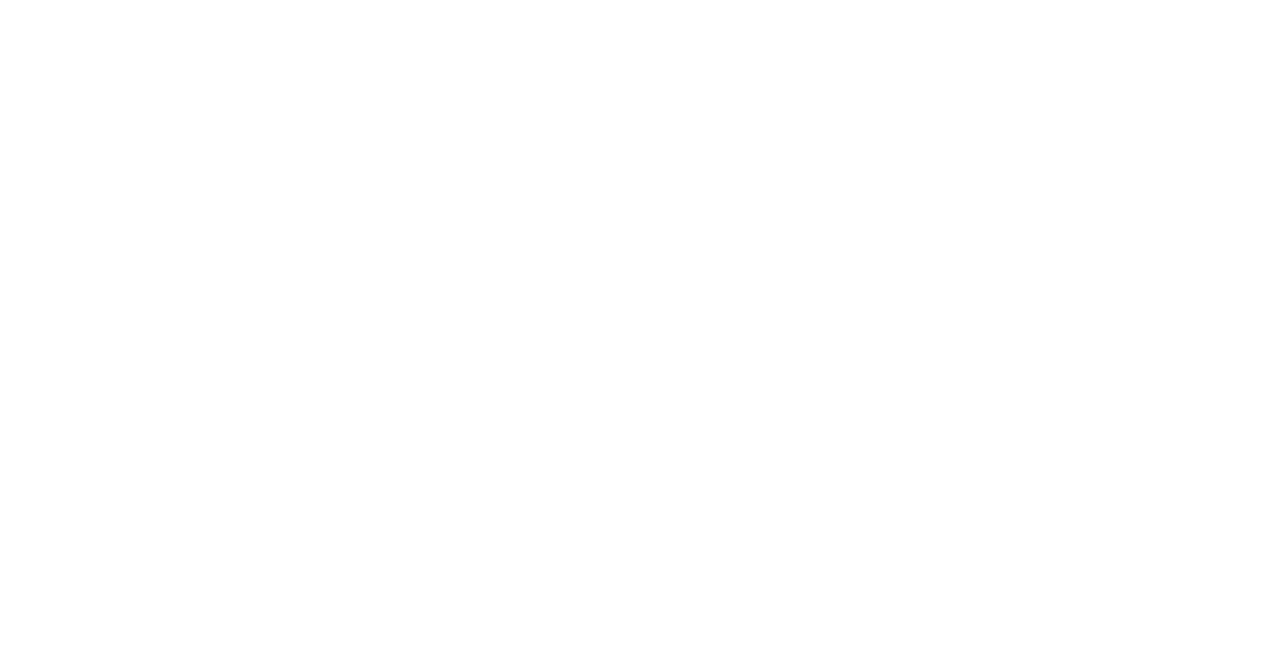
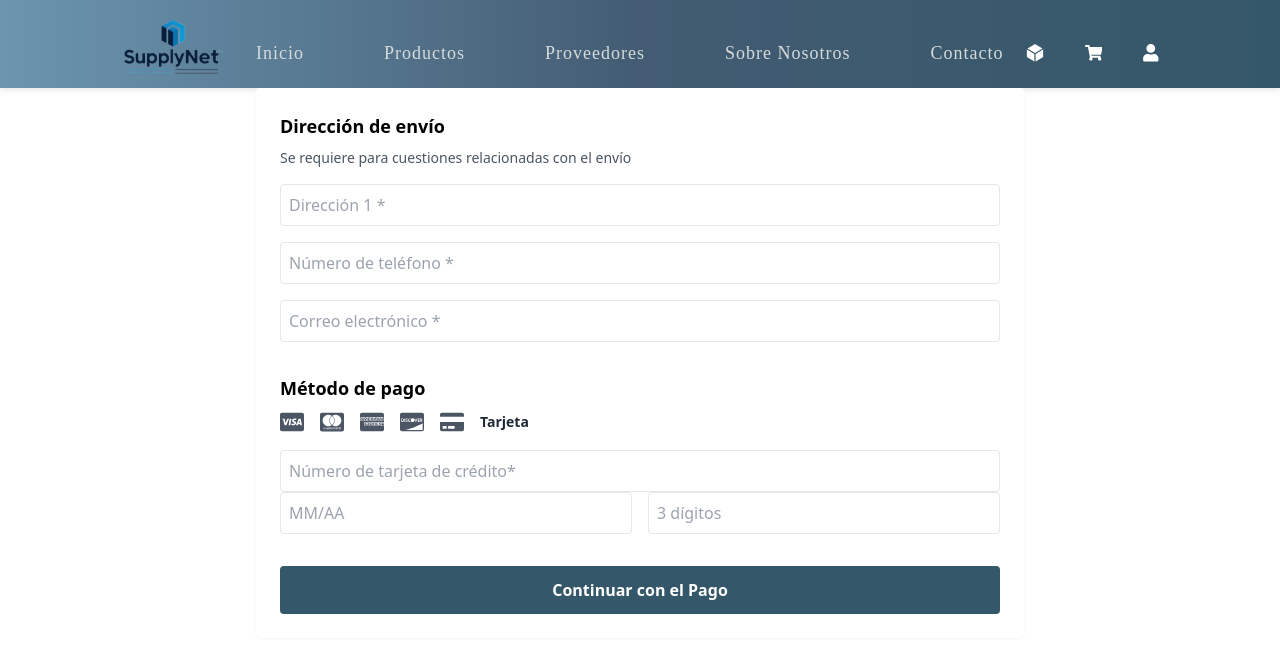
Before and after one commit to MAILYN707/erp-proyecto-front-end, a React (Vite) app: page /pago in a window 1280 px wide. Before the commit this address had no page. Shown: the top 652 px of the page. Built offline with nearby package versions, Linux system fonts and the light colour scheme.

Commit message:
feat: formulario de pasarela de pago

```diff
--- a/src/App.jsx
+++ b/src/App.jsx
@@ -2,7 +2,7 @@
 import { UserProvider } from './components/UserContext';
 //import { ProtectedRoute } from './components/routes/ProtectedRoute';
 //import { PublicRoute } from './components/routes/PublicRoute';
-import { Home, Productos, Proveedores, SobreNosotros, Contacto, AuthPanel, Carrito, TusPedidos } from './pages';
+import { Home, Productos, Proveedores, SobreNosotros, Contacto, AuthPanel, Carrito, TusPedidos, PasarelaPago } from './pages';
 import { Layout } from './components/Layout';
 
 
@@ -21,6 +21,7 @@
             <Route path="/contactanos" element={<Contacto />} />
             <Route path="/carrito" element={<Carrito />} />
             <Route path="/tus-pedidos" element={<TusPedidos />} />
+            <Route path="/pago" element={<PasarelaPago />} />
           </Route>
 
           <Route path="/authenticate" element={<AuthPanel />} />
--- /dev/null
+++ b/src/components/PasarelaPago/BotonPago.jsx
@@ -0,0 +1,10 @@
+export default function BotonPago({ onSubmit }) {
+    return (
+      <button
+        onClick={onSubmit}
+        className="w-full bg-[#345769] text-white py-3 rounded font-semibold"
+      >
+        Continuar con el Pago
+      </button>
+    );
+  }
--- /dev/null
+++ b/src/components/PasarelaPago/FormularioDireccion.jsx
@@ -0,0 +1,27 @@
+export default function FormularioDireccion({ formData, setFormData }) {
+    return (
+      <div className="space-y-4">
+        <input
+          type="text"
+          placeholder="Dirección 1 *"
+          className="w-full p-2 border rounded"
+          value={formData.direccion}
+          onChange={(e) => setFormData({ ...formData, direccion: e.target.value })}
+        />
+        <input
+          type="tel"
+          placeholder="Número de teléfono *"
+          className="w-full p-2 border rounded"
+          value={formData.telefono}
+          onChange={(e) => setFormData({ ...formData, telefono: e.target.value })}
+        />
+        <input
+          type="email"
+          placeholder="Correo electrónico *"
+          className="w-full p-2 border rounded"
+          value={formData.email}
+          onChange={(e) => setFormData({ ...formData, email: e.target.value })}
+        />
+      </div>
+    );
+  }
--- /dev/null
+++ b/src/components/PasarelaPago/MetodoPago.jsx
@@ -0,0 +1,36 @@
+import { FaCcVisa, FaCcMastercard, FaCcAmex, FaCcDiscover, FaCreditCard } from 'react-icons/fa';
+
+export default function MetodoPagoTarjeta({ pagoData, setPagoData }) {
+  return (
+    <>
+      <div className="flex items-center gap-4 text-2xl text-gray-600 mb-4">
+        <FaCcVisa /><FaCcMastercard /><FaCcAmex /><FaCcDiscover /><FaCreditCard />
+        <span className="text-sm font-semibold text-gray-800">Tarjeta</span>
+      </div>
+
+      <input
+        type="text"
+        placeholder="Número de tarjeta de crédito*"
+        className="w-full p-2 border rounded"
+        value={pagoData.numero}
+        onChange={(e) => setPagoData({ ...pagoData, numero: e.target.value })}
+      />
+      <div className="grid grid-cols-2 gap-4">
+        <input
+          type="text"
+          placeholder="MM/AA"
+          className="p-2 border rounded"
+          value={pagoData.expiracion}
+          onChange={(e) => setPagoData({ ...pagoData, expiracion: e.target.value })}
+        />
+        <input
+          type="text"
+          placeholder="3 dígitos"
+          className="p-2 border rounded"
+          value={pagoData.codigo}
+          onChange={(e) => setPagoData({ ...pagoData, codigo: e.target.value })}
+        />
+      </div>
+    </>
+  );
+}
--- a/src/pages/PasarelaPago.jsx
+++ b/src/pages/PasarelaPago.jsx
@@ -0,0 +1,31 @@
+import { useState } from 'react';
+import FormularioDireccion from '../components/PasarelaPago/FormularioDireccion';
+import MetodoPagoTarjeta from '../components/PasarelaPago/MetodoPago';
+import BotonPago from '../components/PasarelaPago//BotonPago';
+
+export function PasarelaPago() {
+  const [formData, setFormData] = useState({ direccion: '', telefono: '', email: '' });
+  const [pagoData, setPagoData] = useState({ numero: '', expiracion: '', codigo: '' });
+
+  const handleSubmit = () => {
+    // Lógica para validar y enviar datos
+    console.log('Enviar datos:', { formData, pagoData });
+  };
+
+  return (
+    <div className="max-w-3xl mx-auto p-6 bg-white rounded shadow-sm space-y-8">
+      <section>
+        <h2 className="text-lg font-semibold mb-2">Dirección de envío</h2>
+        <p className="text-sm text-gray-600 mb-4">Se requiere para cuestiones relacionadas con el envío</p>
+        <FormularioDireccion formData={formData} setFormData={setFormData} />
+      </section>
+
+      <section>
+        <h2 className="text-lg font-semibold mb-2">Método de pago</h2>
+        <MetodoPagoTarjeta pagoData={pagoData} setPagoData={setPagoData} />
+      </section>
+
+      <BotonPago onSubmit={handleSubmit} />
+    </div>
+  );
+}
--- a/src/pages/index.js
+++ b/src/pages/index.js
@@ -6,3 +6,4 @@
 export {AuthPanel} from './AuthPanel'
 export {Carrito} from './Carrito'
 export {TusPedidos} from './TusPedidos'
+export {PasarelaPago} from './PasarelaPago'
```
